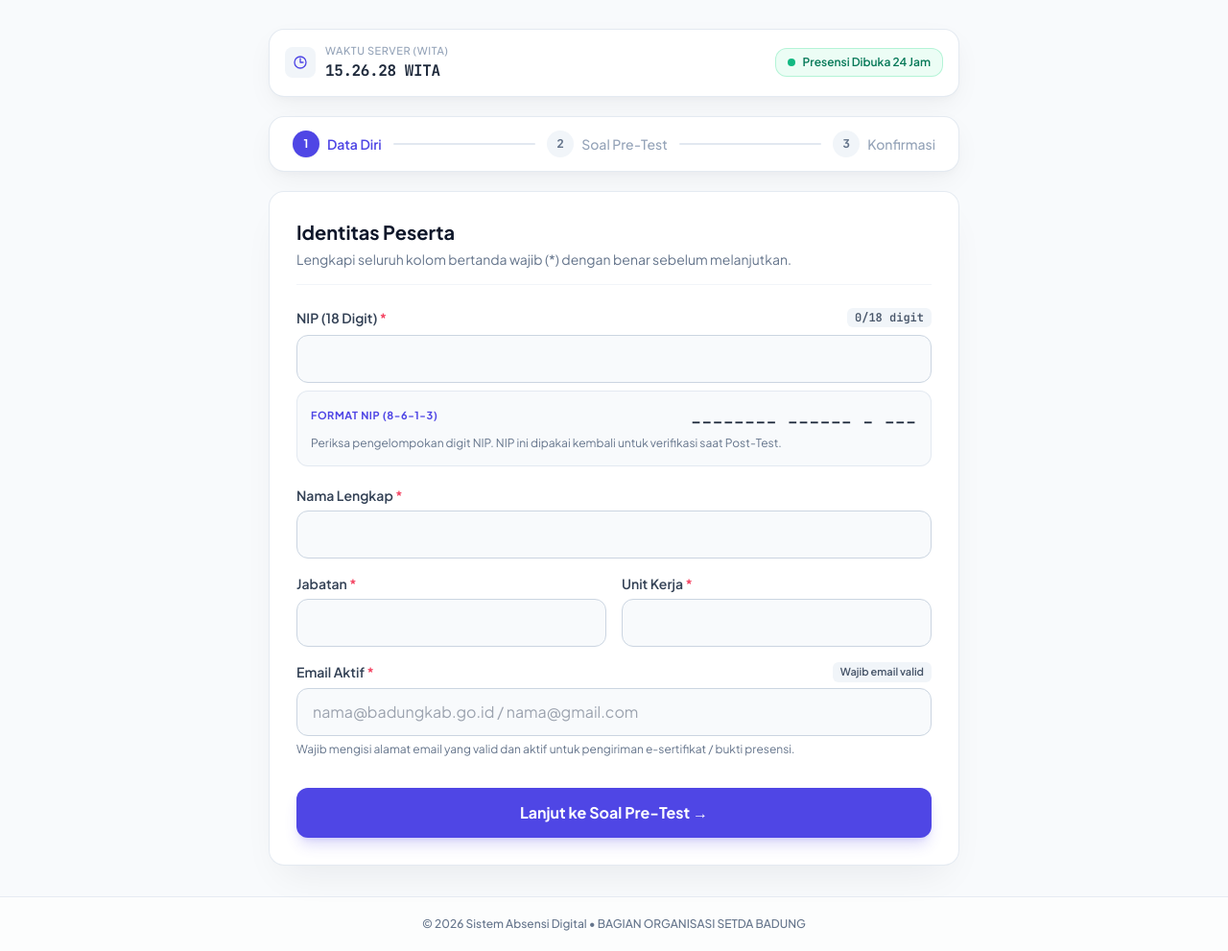
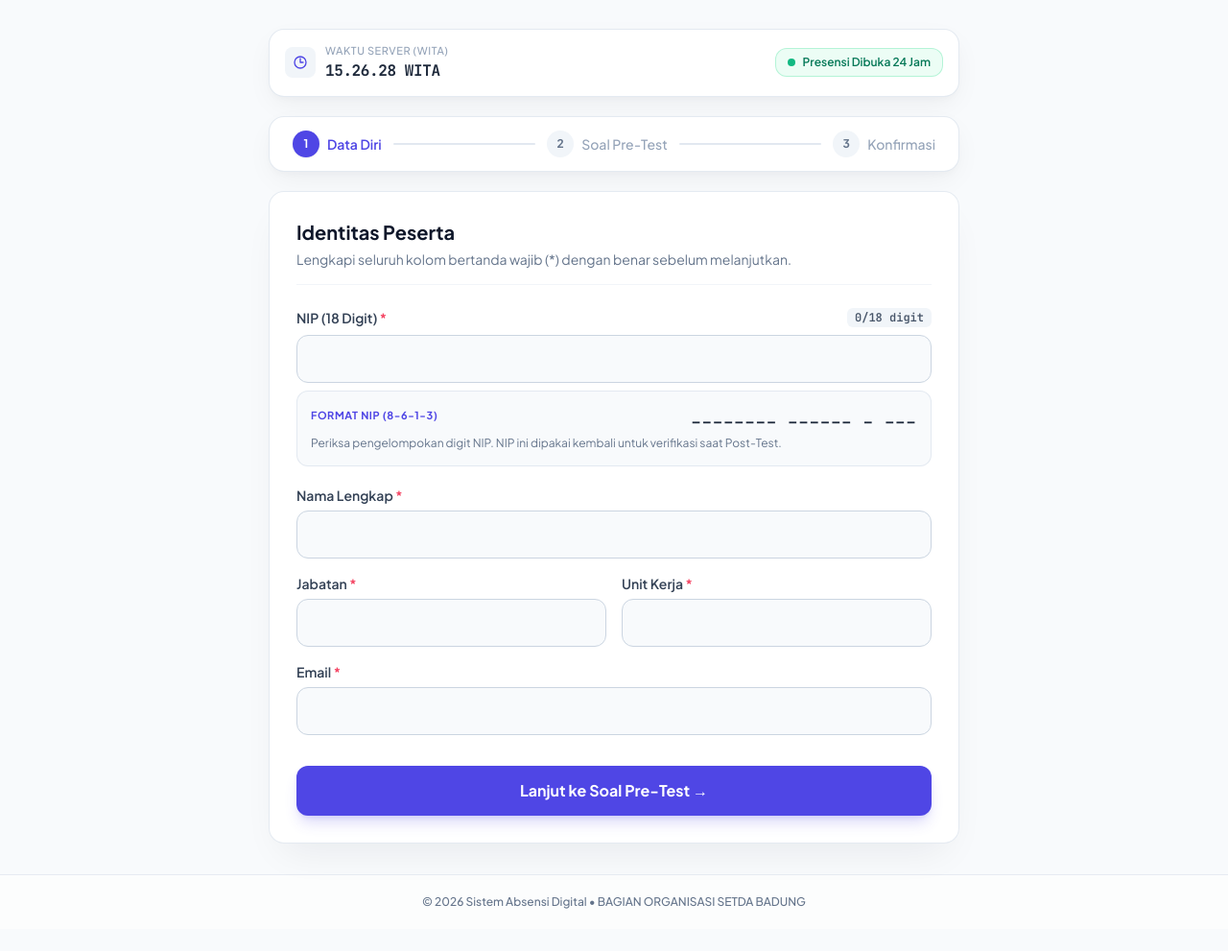
Before and after one commit to Portaqueth/absensizoom, a plain HTML site: page index.html in a window 1280 px wide. Shown: the part 81-1072 px from the top of the page at 96% size. After the commit the page ends 1049 px from the top, so only its background shows below. Drawn offline with nearby package versions, Linux system fonts and the light colour scheme; no server answers.

Commit message:
Add files via upload

```diff
--- a/index.html
+++ b/index.html
@@ -399,15 +399,13 @@
               </div>
             </div>
 
-            <!-- FIELD EMAIL DENGAN VALIDASI REAL-TIME -->
+            <!-- FIELD EMAIL -->
             <div class="space-y-1.5">
               <div class="flex items-center justify-between gap-2">
                 <label for="inputEmail" class="block text-sm font-semibold text-slate-700 dark:text-slate-200">
-                  Email Aktif <span class="text-rose-500">*</span>
+                  Email <span class="text-rose-500">*</span>
                 </label>
-                <span id="emailStatusBadge" class="text-[11px] font-semibold px-2 py-0.5 rounded-md bg-slate-100 text-slate-600 dark:bg-slate-800 dark:text-slate-300">
-                  Wajib email valid
-                </span>
+                <span id="emailStatusBadge" class="hidden text-[11px] font-semibold px-2 py-0.5 rounded-md"></span>
               </div>
               <input
                 type="email"
@@ -415,12 +413,8 @@
                 inputmode="email"
                 autocomplete="email"
                 spellcheck="false"
-                placeholder="nama@badungkab.go.id / nama@gmail.com"
                 class="w-full px-4 py-3 rounded-xl text-sm sm:text-base bg-slate-50 dark:bg-slate-800/80 border border-slate-300 dark:border-slate-700 text-slate-900 dark:text-white focus:outline-none focus:ring-2 focus:ring-indigo-500 focus:border-indigo-500 transition-all"
               />
-              <p id="emailHelperText" class="text-xs text-slate-500 dark:text-slate-400">
-                Wajib mengisi alamat email yang valid dan aktif untuk pengiriman e-sertifikat / bukti presensi.
-              </p>
               <p id="errEmail" class="hidden text-xs font-semibold text-rose-600 dark:text-rose-400"></p>
             </div>
           </div>
@@ -1751,8 +1745,8 @@ function doPost(e) {
         const baseInputClass = 'w-full px-4 py-3 rounded-xl text-sm sm:text-base bg-slate-50 dark:bg-slate-800/80 border text-slate-900 dark:text-white focus:outline-none focus:ring-2 transition-all';
 
         if (!trimmed) {
-          dom.emailStatusBadge.textContent = 'Wajib email valid';
-          dom.emailStatusBadge.className = 'text-[11px] font-semibold px-2 py-0.5 rounded-md bg-slate-100 text-slate-600 dark:bg-slate-800 dark:text-slate-300';
+          dom.emailStatusBadge.textContent = '';
+          dom.emailStatusBadge.className = 'hidden text-[11px] font-semibold px-2 py-0.5 rounded-md';
           dom.inputEmail.className = `${baseInputClass} border-slate-300 dark:border-slate-700 focus:ring-indigo-500 focus:border-indigo-500`;
           if (showErrorIfInvalid) {
             showFieldError(dom.errEmail, 'Alamat Email wajib diisi.');
```
